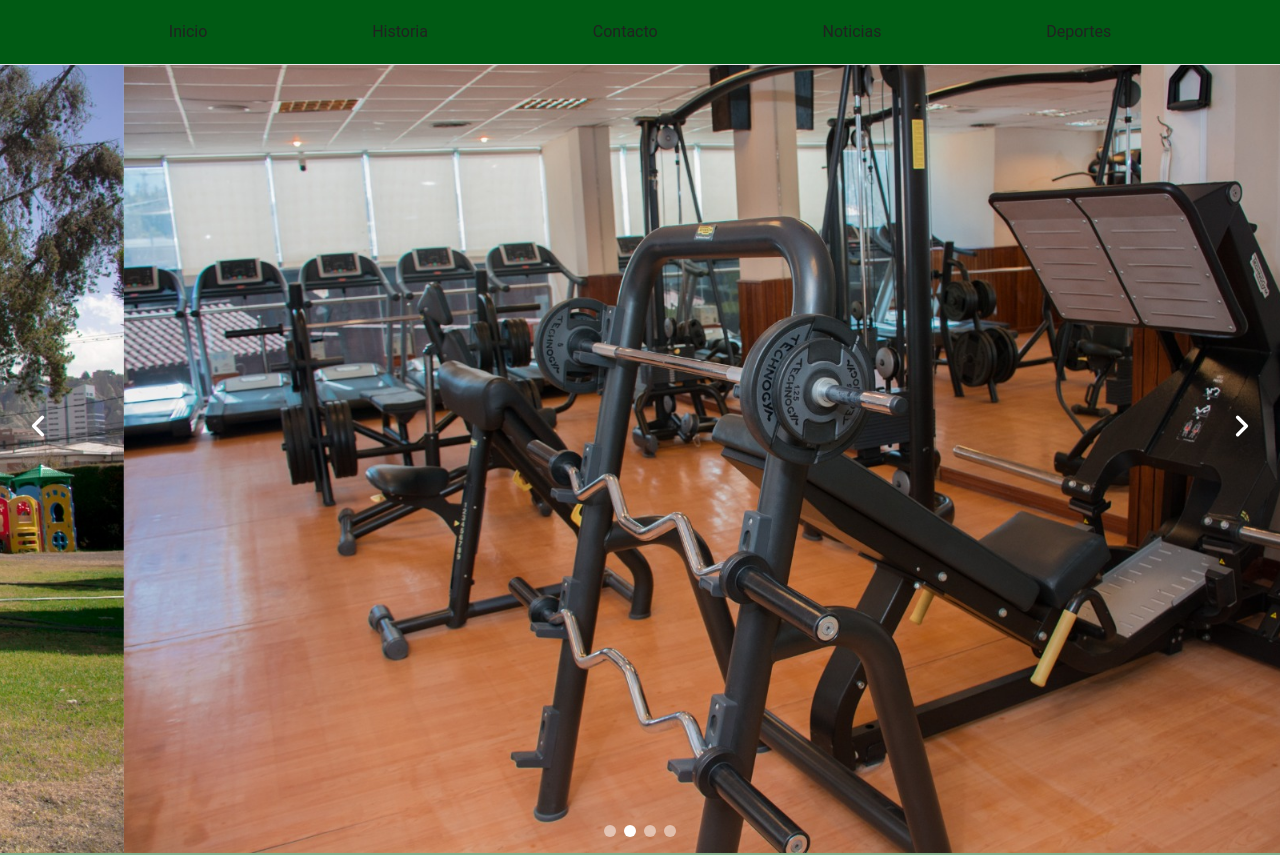
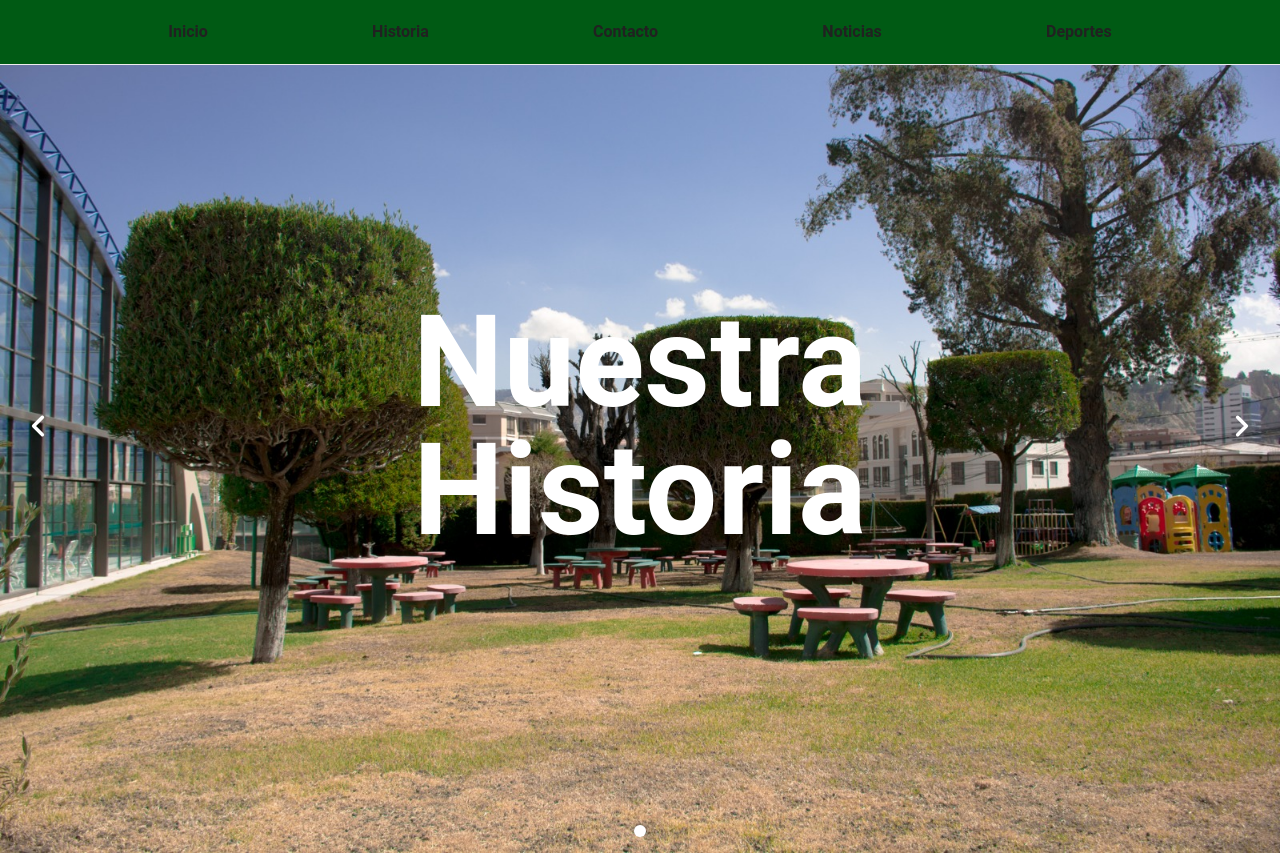
Before and after one commit to SamuelEscobar0761/csp-app, a React (Vite) app: page /about_us in a window 1280 px wide. Shown: the top 855 px of the page. Built offline with nearby package versions, Linux system fonts and the light colour scheme.

Commit message:
empezando a crear el componente de historia

```diff
--- /dev/null
+++ b/public/locales/app/about_us_page/images.json
@@ -0,0 +1,6 @@
+[
+    {"component": "carousel", "path": "/assets/images/homepage/carousel/patio_central.jpeg"},
+    {"component": "about_us", "path": "/assets/images/homepage/about_us/comedor_mesa.jpeg"},
+    {"component": "areas", "path": "/assets/images/homepage/areas/patio_principal.jpeg"},
+    {"component": "sport_areas", "path": "/assets/images/homepage/sport_areas/piscina_interior.jpeg"}
+]
--- a/src/App.tsx
+++ b/src/App.tsx
@@ -1,14 +1,15 @@
 import './App.css'
 import './i18n.ts'
 import NavBar from './app/layout/NavBar'
-import { HomePage } from './app/pages/HomePage.tsx'
+import { BrowserRouter as Router } from 'react-router-dom';
+import { AppRoutes } from './app/routes/AppRoutes.tsx';
 
 function App() {
   return (
-    <>
+    <Router>
       <NavBar/>
-      <HomePage/>
-    </>
+      <AppRoutes/>
+    </Router>
   )
 }
 
--- a/src/app/components/ImageSlider.tsx
+++ b/src/app/components/ImageSlider.tsx
@@ -1,34 +1,38 @@
 import { Carousel } from "@material-tailwind/react";
-import LocateImageService from "../services/LocateImageService";
-import { useEffect, useState } from "react";
 import Image from "../interfaces/Image";
 
-export function ImageSlider() {
-    const [images, setImages] = useState<Image[]>([]);
-
-    useEffect(() => {
-        LocateImageService.getInstance().getImages("homepage", "carousel")
-            .then(images => {
-                setImages(images);
-            })
-            .catch(error => {
-                console.error('Error al obtener las imágenes:', error);
-            });
-    }, []);
-
+export function ImageSlider({ images, text = "" }: { images: Image[]; text?: string }) {
+  // Verificar si images es un array
+  if (!Array.isArray(images)) {
+    // Si no es un array, retornar un mensaje de error o un elemento alternativo
+    return <div>No se han proporcionado imágenes válidas.</div>;
+  }
 
   return (
-    <div className="w-full ">
-    <Carousel transition={{type: "tween", duration: 2 }} placeholder={undefined} autoplay={true} autoplayDelay={5000} loop={true}>
+    <div className="w-full relative">
+      <Carousel
+        transition={{ type: "tween", duration: 2 }}
+        placeholder={undefined}
+        autoplay={true}
+        autoplayDelay={5000}
+        loop={true}
+      >
+        {/* Mapear solo si images es un array */}
         {images.map((item, index) => (
           <img
             key={index}
-                    src={item.path}  // Se asume que la propiedad 'path' contiene la URL de la imagen
-                    alt={`image ${index + 1}`}  // Se asigna un texto alternativo único para cada imagen
+            src={item.path}
+            alt={`image ${index + 1}`}
             className="h-full w-full object-cover"
           />
         ))}
       </Carousel>
+      {/* Agregar el texto centrado si hay texto */}
+      {text && (
+        <div className="absolute top-1/2 left-1/2 transform -translate-x-1/2 -translate-y-1/2 text-center text-white lg:text-9xl sm:text-6xl font-bold">
+          {text}
+        </div>
+      )}
     </div>
   );
 }
--- a/src/app/layout/NavBar.tsx
+++ b/src/app/layout/NavBar.tsx
@@ -1,7 +1,8 @@
 import { useTranslation } from 'react-i18next';
 import { useState } from 'react';
+import { Link } from 'react-router-dom';
 
-function Navbar() {
+export default function Navbar() {
   const { t } = useTranslation('ns1');
   const [hovered, setHovered] = useState(false);
 
@@ -22,14 +23,14 @@ function Navbar() {
   //</div>
 
   return (
-    <nav style={navbarStyle} className="bg-white dark:bg-gray-900 lg:fixed w-full z-20 top-0 start-0 border-b border-gray-200" onMouseEnter={handleMouseEnter} onMouseLeave={handleMouseLeave}>
+    <nav style={navbarStyle} className="font-semibold bg-white dark:bg-gray-900 lg:fixed w-full z-20 top-0 start-0 border-b border-gray-200" onMouseEnter={handleMouseEnter} onMouseLeave={handleMouseLeave}>
         <div className="items-center justify-center w-full md:w-auto md:order-1 p-5">
           <ul className="flex flex-col md:flex-row justify-evenly w-full md:w-auto space-y-2 md:space-y-0 md:space-x-4">
             <li>
-              <a href="#" className="block py-2 px-3 text-gray-900 rounded hover:bg-gray-100 md:hover:bg-transparent md:hover:text-white md:p-0">{t('navbar.home')}</a>
+              <Link to="/home" className="block py-2 px-3 text-gray-900 rounded hover:bg-gray-100 md:hover:bg-transparent md:hover:text-white md:p-0">{t('navbar.home')}</Link>
             </li>
             <li>
-              <a href="#" className="block py-2 px-3 text-gray-900 rounded hover:bg-gray-100 md:hover:bg-transparent md:hover:text-white md:p-0">{t('navbar.about_us')}</a>
+              <Link to="/about_us" className="block py-2 px-3 text-gray-900 rounded hover:bg-gray-100 md:hover:bg-transparent md:hover:text-white md:p-0">{t('navbar.about_us')}</Link>
             </li>
             <li>
               <a href="#" className="block py-2 px-3 text-gray-900 rounded hover:bg-gray-100 md:hover:bg-transparent md:hover:text-white md:p-0">{t('navbar.contact')}</a>
@@ -47,5 +48,3 @@ function Navbar() {
 
   );
 }
-
-export default Navbar;
--- a/src/app/pages/AboutUsPage.tsx
+++ b/src/app/pages/AboutUsPage.tsx
@@ -0,0 +1,24 @@
+import { useEffect, useState } from "react";
+import LocateImageService from "../services/LocateImageService";
+import Image from '../interfaces/Image';
+import { ImageSlider } from "../components/ImageSlider";
+
+export default function AboutUsPage(){
+    const [images_about_us, setImages_about_us] = useState<Image[]>([]);
+
+    useEffect(() => {
+        LocateImageService.getInstance().getImages("about_us_page", "carousel")
+            .then(images => {
+                setImages_about_us(images);
+            })
+            .catch(error => {
+                console.error('Error al obtener las imágenes:', error);
+        });
+    }, []);
+
+    return(
+        <div>
+            <ImageSlider images={images_about_us} text="Nuestra Historia"/>
+        </div>
+    );
+};
--- a/src/app/pages/HomePage.tsx
+++ b/src/app/pages/HomePage.tsx
@@ -9,10 +9,19 @@ import Image from '../interfaces/Image';
 export const HomePage = () => {
     const [images_about_us, setImages_about_us] = useState<Image[]>([]);
     const [images_areas, setImages_areas] = useState<Image[]>([]);
+    const [carouselImages, setCarouselImages] = useState<Image[]>([]);
     const [images_sport_areas, setImages_sport_areas] = useState<Image[]>([]);
     const { t } = useTranslation('ns1');
 
     useEffect(() => {
+        LocateImageService.getInstance().getImages("homepage", "carousel")
+            .then(images => {
+                setCarouselImages(images);
+            })
+            .catch(error => {
+                console.error('Error al obtener las imágenes:', error);
+            });
+
         LocateImageService.getInstance().getImages("homepage", "about_us")
             .then(images => {
                 setImages_about_us(images);
@@ -41,7 +50,7 @@ export const HomePage = () => {
 
     return(
         <div className="justify-center items-center h-screen">
-            <ImageSlider/>
+            <ImageSlider images={carouselImages} />
             {images_about_us.map((item, index) => (
                 <Preview key={index} img_position='left' title={t('homepage.about_us_title')} img_path={item.path} description={t('homepage.about_us_description')}/>
             ))}
@@ -53,4 +62,5 @@ export const HomePage = () => {
             ))}
         </div>
     );
+    console.log(carouselImages)
 }
--- a/src/app/routes/AppRoutes.tsx
+++ b/src/app/routes/AppRoutes.tsx
@@ -1,11 +1,12 @@
 import { Navigate, Route, Routes } from "react-router-dom";
 import { HomePage } from "../pages/HomePage";
+import AboutUsPage from "../pages/AboutUsPage";
 
 export const AppRoutes = () => {
     return (
         <Routes>
             <Route path="/home" element={ <HomePage/> } />
-            <Route path="/about_us" element={ <HomePage/> } />
+            <Route path="/about_us" element={ <AboutUsPage/> } />
             <Route path="/contact" element={ <HomePage/> } />
             <Route path="/news" element={ <HomePage/> } />
             <Route path="/sports" element={ <HomePage/> } />
```
Lines whose indentation alone changed are shown as unchanged.
